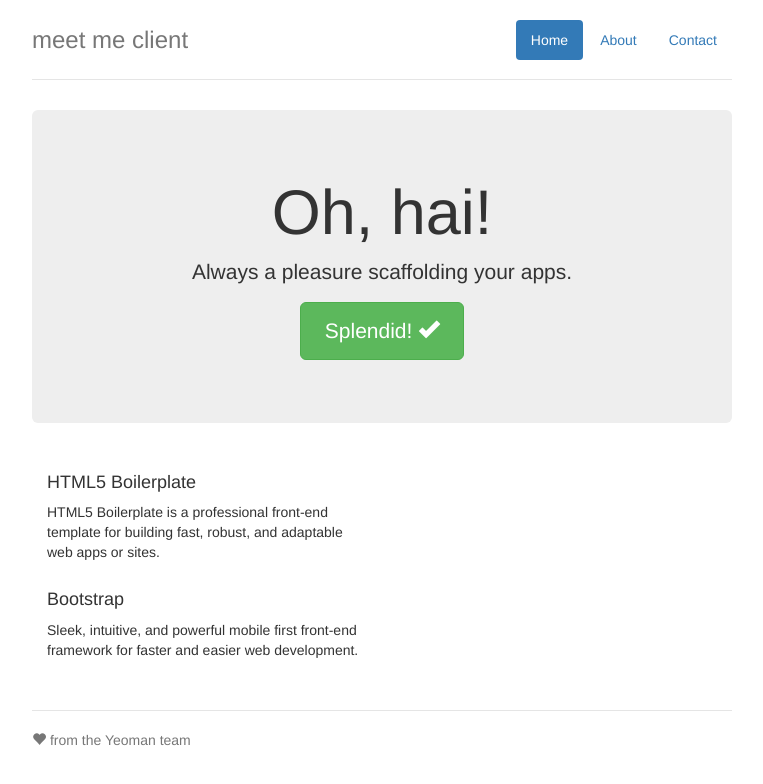
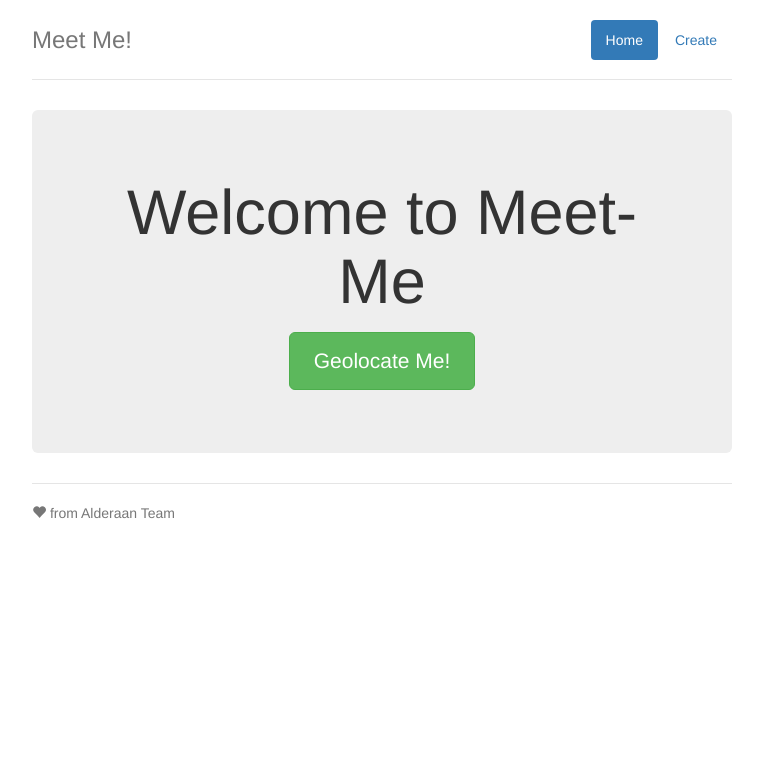
Before and after one commit to megafounder/meet-me-client-alderaan, a website: page app/index.html in a window 1280 px wide. Shown: the whole page, without its empty margins (258-1021 px from the left). Drawn offline with nearby package versions, Linux system fonts and the light colour scheme; files that its build step writes are made by us from their sources.

Commit message:
HTML Layout Home created

```diff
--- a/app/index.html
+++ b/app/index.html
@@ -26,34 +26,19 @@
             <div class="header">
                 <ul class="nav nav-pills pull-right">
                     <li class="active"><a href="#">Home</a></li>
-                    <li><a href="#">About</a></li>
-                    <li><a href="#">Contact</a></li>
+                    <li><a href="#">Create</a></li>
                 </ul>
-                <h3 class="text-muted">meet me client</h3>
+                <h3 class="text-muted">Meet Me!</h3>
             </div>
 
             <div class="jumbotron">
-                <h1>Oh, hai!</h1>
-                <p class="lead">Always a pleasure scaffolding your apps.</p>
-                <p><a class="btn btn-lg btn-success" href="#">Splendid! <span class="glyphicon glyphicon-ok"></span></a></p>
-            </div>
-
-            <div class="row marketing">
-                <div class="col-lg-6">
-                    <h4>HTML5 Boilerplate</h4>
-                    <p>HTML5 Boilerplate is a professional front-end template for building fast, robust, and adaptable web apps or sites.</p>
-
-
-
-                    <h4>Bootstrap</h4>
-                    <p>Sleek, intuitive, and powerful mobile first front-end framework for faster and easier web development.</p>
-
-
-                </div>
+                <h1>Welcome to Meet-Me</h1>
+                <p class="lead"></p>
+                <p><a class="btn btn-lg btn-success" href="#">Geolocate Me!</span></a></p>
             </div>
 
             <div class="footer">
-                <p><span class="glyphicon glyphicon-heart"></span> from the Yeoman team</p>
+                <p><span class="glyphicon glyphicon-heart"></span> from Alderaan Team</p>
             </div>
 
         </div>
```
